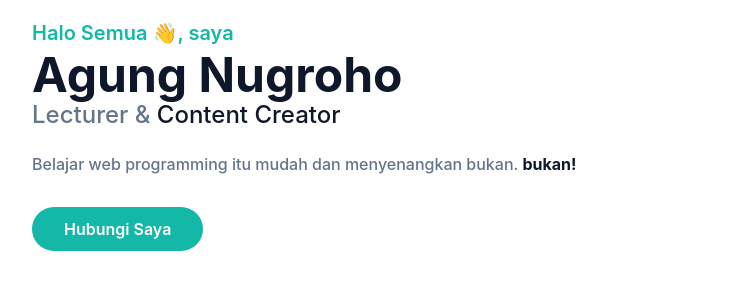
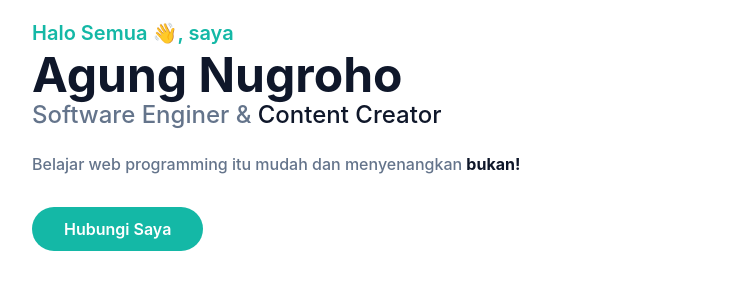
Before and after one commit to gitnugroho172126-wq/gitnugroho172126-wq.github.io, a website: page index.html in a window 1280 px wide. Shown: the part 182-483 px from the top of the page, 0-747 px from the left. Drawn offline with Linux system fonts and the light colour scheme.

Commit message:
update text home

```diff
--- a/index.html
+++ b/index.html
@@ -78,8 +78,8 @@
         <div class="flex flex-wrap">
           <div class="w-full self-center px-4 lg:w-1/2">
             <h1 class="text-base font-semibold text-primary md:text-xl">Halo Semua 👋, saya <span class="mt-1 block text-4xl font-bold text-dark dark:text-white lg:text-5xl">Agung Nugroho</span></h1>
-            <h2 class="mb-5 text-lg font-medium text-secondary lg:text-2xl">Lecturer & <span class="text-dark dark:text-white">Content Creator</span></h2>
-            <p class="mb-10 font-medium leading-relaxed text-secondary">Belajar web programming itu mudah dan menyenangkan bukan. <span class="font-bold text-dark dark:text-white">bukan!</span></p>
+            <h2 class="mb-5 text-lg font-medium text-secondary lg:text-2xl">Software Enginer & <span class="text-dark dark:text-white">Content Creator</span></h2>
+            <p class="mb-10 font-medium leading-relaxed text-secondary">Belajar web programming itu mudah dan menyenangkan <span class="font-bold text-dark dark:text-white">bukan!</span></p>
 
             <a href="#" class="rounded-full bg-primary py-3 px-8 text-base font-semibold text-white transition duration-300 ease-in-out hover:opacity-80 hover:shadow-lg">Hubungi Saya</a>
           </div>
@@ -175,7 +175,7 @@
 
               <!-- LinkedIn -->
               <a
-                href="https://linkedin.com/in/sandhikagalih"
+                href="https://www.linkedin.com/in/agung-nugroho-1b8a60129/"
                 target="_blank"
                 class="mr-3 flex h-9 w-9 items-center justify-center rounded-full border border-slate-300 text-slate-300 hover:border-primary hover:bg-primary hover:text-white"
               >
```
